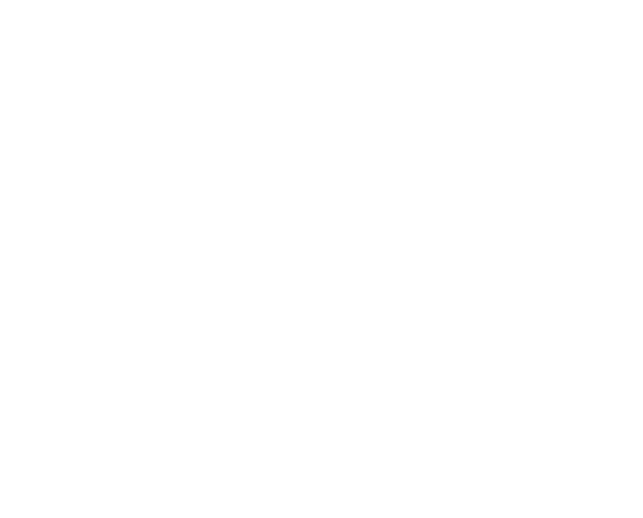
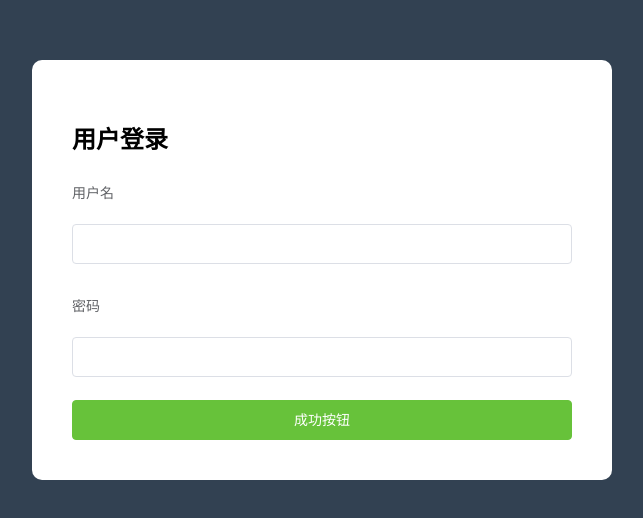
Before and after one commit to AutumnFish/manager26, a Vue app: page / in a window 1280 px wide. Shown: the part 130-648 px from the top of the page, without its empty margins (318-961 px from the left). Built offline with nearby package versions, Linux system fonts and the light colour scheme.

Commit message:
导入饿了吗ui 实现登录页布局

```diff
--- a/package.json
+++ b/package.json
@@ -8,6 +8,7 @@
     "lint": "vue-cli-service lint"
   },
   "dependencies": {
+    "element-ui": "^2.4.11",
     "vue": "^2.5.21"
   },
   "devDependencies": {
--- a/src/App.vue
+++ b/src/App.vue
@@ -1,20 +1,50 @@
 <template>
-  <div id="app"></div>
+  <div class="login-container">
+    <div class="form-container">
+      <h2>用户登录</h2>
+      <el-form label-position="top" label-width="80px" :model="formData">
+        <el-form-item label="用户名">
+          <el-input v-model="formData.username"></el-input>
+        </el-form-item>
+        <el-form-item label="密码">
+          <el-input v-model="formData.password"></el-input>
+        </el-form-item>
+        <el-button class="login-btn" type="success">成功按钮</el-button>
+      </el-form>
+    </div>
+  </div>
 </template>
 
 <script>
 export default {
-  name: "app"
+  name: "app",
+  data() {
+    return {
+      formData: {
+        username: "",
+        password: ""
+      }
+    };
+  }
 };
 </script>
 
 <style>
-#app {
-  font-family: "Avenir", Helvetica, Arial, sans-serif;
-  -webkit-font-smoothing: antialiased;
-  -moz-osx-font-smoothing: grayscale;
-  text-align: center;
-  color: #2c3e50;
-  margin-top: 60px;
+.login-container {
+  background-color: #324152;
+  height: 100%;
+  display: flex;
+  justify-content: center;
+  align-items: center;
+}
+.form-container {
+  background-color: white;
+  width: 580px;
+  padding: 40px;
+  box-sizing: border-box;
+  border-radius: 10px;
+}
+.login-btn{
+  width: 100%;
 }
 </style>
--- /dev/null
+++ b/src/assets/base.css
@@ -0,0 +1,5 @@
+html,body{
+  height: 100%;
+  margin: 0;
+  padding: 0;
+}
--- a/src/main.js
+++ b/src/main.js
@@ -1,8 +1,15 @@
-import Vue from 'vue'
-import App from './App.vue'
+import Vue from 'vue';
+import App from './App.vue';
 
-Vue.config.productionTip = false
+// 全局样式导入
+import './assets/base.css';
+
+// element-ui导入
+import ElementUI from 'element-ui';
+import 'element-ui/lib/theme-chalk/index.css';
+Vue.use(ElementUI);
 
 new Vue({
-  render: h => h(App),
-}).$mount('#app')
+  el: '#app',
+  render: h => h(App)
+});
```
